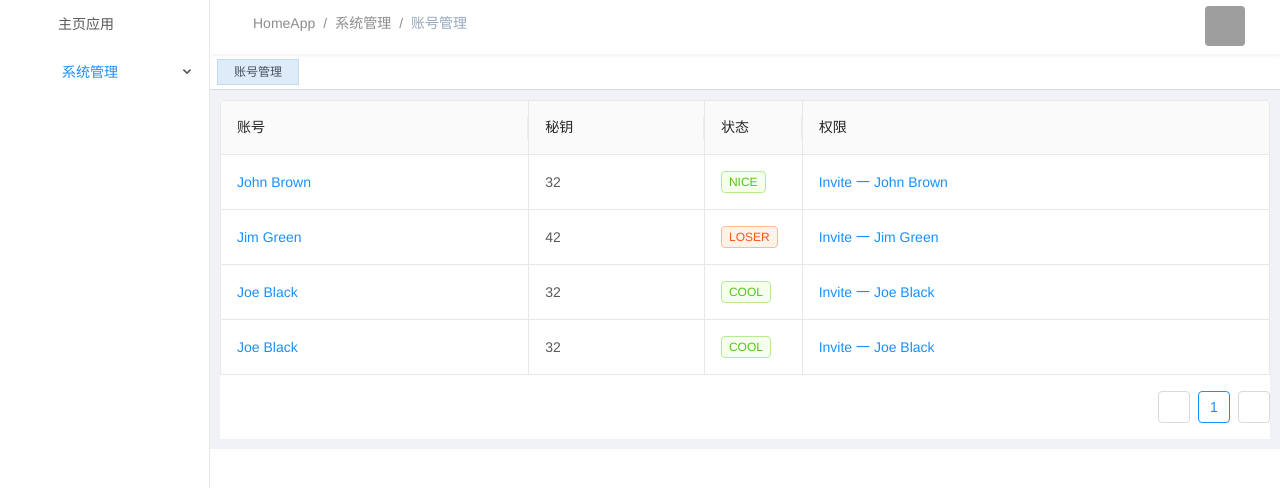
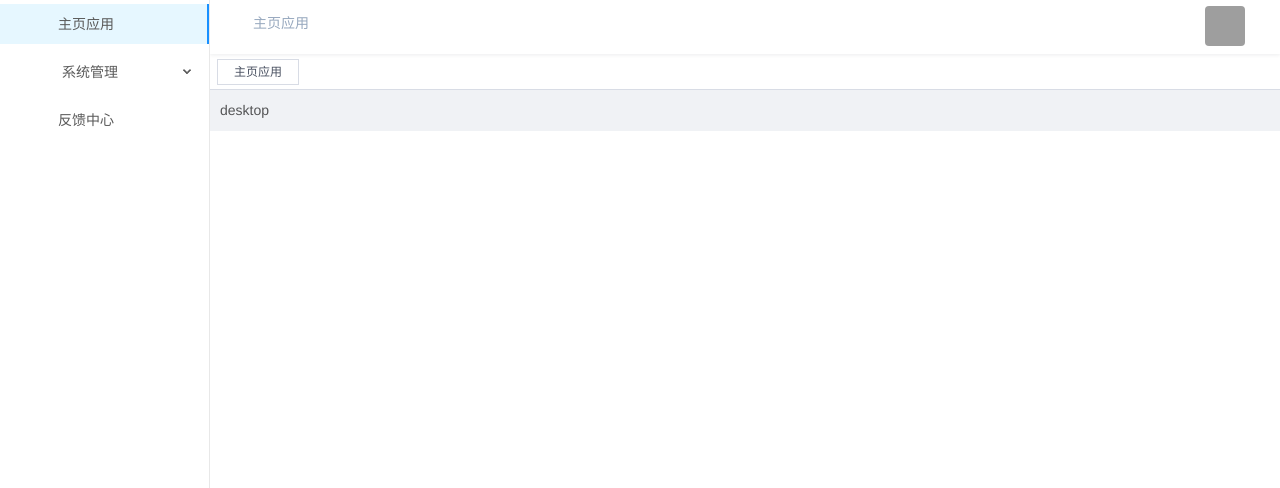
Before and after one commit to XALIANG/blueplanpc, a Vue app: page /index#/permission/account in a window 1280 px wide. Shown: the top 488 px of the page. Built offline with nearby package versions, Linux system fonts and the light colour scheme; grey boxes are pictures that could not be loaded.

Commit message:
修复menu菜单重叠问题

```diff
--- a/src/App.vue
+++ b/src/App.vue
@@ -1,9 +1,21 @@
 <template>
-  <div id="app">
+  <a-config-provider :locale="locale" >
+    <div id="app">
     <router-view/>
   </div>
+  </a-config-provider>
 </template>
 
+<script>
+   import zhCN from 'ant-design-vue/lib/locale-provider/zh_CN';
+  export default {
+    data() {
+      return {
+        locale: zhCN,
+      };
+    },
+  };
+</script>
 <style lang="scss">
 #nprogress .bar {
   background: #1890ff !important;
--- a/src/layout/component/Sidebar/index.vue
+++ b/src/layout/component/Sidebar/index.vue
@@ -3,9 +3,8 @@
     <a-menu mode="inline" theme="light" :selected-keys="currentSelectMenu" :inline-collapsed="isCollapse">
         <template v-for="item in permission_routes">
             <template v-if="!item.hidden && item.children">
-
                 <a-menu-item v-if="hasOneChildren(item.children)" :key="item.redirect">
-                    <a-icon class="svg-icon"  :type="item.children[0] &&  item.children[0].meta &&  item.children[0].meta.type" /> <span class="menu-title">
+                    <a-icon class="svg-icon" :type="item.children[0] &&  item.children[0].meta &&  item.children[0].meta.type" /> <span class="menu-title">
                         <router-link style="display: inline-block" :to="{path:
                     item.path === '/'
                       ? `${item.path}${item.children[0].path}`
@@ -15,7 +14,6 @@
                         </router-link>
                     </span>
                 </a-menu-item>
-
                 <sub-menu v-else :key="item.path" :menu-info="item" :base-route="item.path" />
             </template>
         </template>
@@ -49,8 +47,7 @@
             </router-link>
           </a-menu-item>
         <sub-menu v-else :key="item.path" :menu-info="item"  :base-route="resovePath(item.path)" />
-
-</template>
+    </template>
 
      </a-sub-menu>
     `,
@@ -80,7 +77,7 @@ export default {
     "sub-menu": SubMenu,
   },
   data() {
-    return {};
+    return {openKeys:[]};
   },
   computed: {
     ...mapGetters(["sidebar", "permission_routes"]),
@@ -96,6 +93,8 @@ export default {
   },
   methods: {
     generateTitle,
+     // 点击菜单触发事件
+
     hasOneChildren(item) {
       return !item.some((menu) => menu.children) && item.length === 1;
     },
@@ -104,7 +103,6 @@ export default {
 </script>
 
 <style lang="scss" scoped>
-
 .menu-title {
     a {
         display: inline-block;
--- a/src/plugins/antdesign.js
+++ b/src/plugins/antdesign.js
@@ -24,7 +24,8 @@ import {
     Input,
     Table,
     Avatar,
-    Divider
+    Divider,
+    ConfigProvider
 } from 'ant-design-vue';
 Vue.use(Tag);
 Vue.use(Button);
@@ -46,3 +47,4 @@ Vue.use(Table);
 Vue.use(Layout);
 Vue.use(Divider);
 Vue.use(Breadcrumb);
+Vue.use(ConfigProvider);
--- a/src/router/index.js
+++ b/src/router/index.js
@@ -5,7 +5,27 @@ Vue.use(VueRouter)
 
 /**
  * @hidden 控制菜单显隐
+ *
  */
+
+
+/**
+ *  {
+    path: '/feedback',
+    component: Layout,
+    redirect: '/feedback/index',
+    name: '反馈中心',
+    children: [
+      {
+        path: 'index',
+        name: '反馈中心',
+        component: () => import('@/views/feedback/index'),
+        meta: { title: '反馈中心',type: 'usergroup-add' }
+      }
+    ]
+  }
+ */
+
 // export const asyncRoutes = [];
 export const constatRoutes = [
   {
@@ -53,7 +73,8 @@ export const constatRoutes = [
       }
     }]
 
-  }, {
+  },
+  {
     path: '/redirect',
     component: Layout,
     name: 'redirect',
@@ -69,7 +90,6 @@ export const constatRoutes = [
     }]
 
   },
-
   {
     path: '/mypage',
     component: Layout,
@@ -87,12 +107,36 @@ export const constatRoutes = [
     }]
 
   },
+  {
+    path: '/feedback',
+    component: Layout,
+    redirect: '/feedback/index',
+    name: '反馈中心',
+    children: [
+      {
+        path: 'index',
+        name: '反馈中心',
+        component: () => import('@/views/feedback/index'),
+        meta: { title: '反馈中心',type: 'usergroup-add' }
+      }
+    ]
+  }
 ]
 
-const router = new VueRouter({
-  mode: 'hash',
-  base: process.env.BASE_URL,
-  routes: constatRoutes
-})
+
+const createRouter = () =>
+  new VueRouter({
+    mode: 'history', // require service support
+    scrollBehavior: () => ({ y: 0 }),
+    routes: constatRoutes
+  })
+
+const router = createRouter()
+
+export function resetRouter() {
+  const newRouter = createRouter()
+  router.matcher = newRouter.matcher // reset router
+}
+
 
 export default router
--- a/src/styles/sidebar.scss
+++ b/src/styles/sidebar.scss
@@ -24,8 +24,12 @@
                 width: $sideBarWidth !important;
                 border-right: 1px solid #e8e8e8;
                 height: 100%;
-                position: absolute;
                 overflow: hidden;
+                span{
+                    a{
+                      width: 100px;
+                    }
+                 }
             }
         }
     }
@@ -33,26 +37,25 @@
     .hideSidebar {
         .sidebar-container {
             width: 54px !important;
-
             & ul {
                 width: 54px !important;
                 overflow: hidden;
 
-                li{
-                    .ant-menu-item-group-list > .ant-menu-submenu > .ant-menu-submenu-title, .ant-menu-inline-collapsed > .ant-menu-submenu > .ant-menu-submenu-title{
-                        padding: 0 0px !important;
-                    }
+                // li{
+                //     .ant-menu-item-group-list > .ant-menu-submenu > .ant-menu-submenu-title, .ant-menu-inline-collapsed > .ant-menu-submenu > .ant-menu-submenu-title{
+                //         padding: 0 0px !important;
+                //     }
 
-                    .menu-title {
-                        display: none
-                    }
-                    .router-link-exact-active .router-link-active{
-                        display: none;
-                    }
-                    .ant-menu-submenu-arrow{
-                        display: none;
-                    }
-                }
+                //     .menu-title {
+                //         display: none
+                //     }
+                //     .router-link-exact-active .router-link-active{
+                //         display: none;
+                //     }
+                //     .ant-menu-submenu-arrow{
+                //         display: none;
+                //     }
+                // }
             }
         }
 
--- /dev/null
+++ b/src/views/feedback/index.vue
@@ -0,0 +1,5 @@
+<template>
+    <div>
+        反馈中心
+    </div>
+</template>
--- a/src/views/system/account.vue
+++ b/src/views/system/account.vue
@@ -1,90 +1,88 @@
 <template>
 <div class="account-container bgsytle">
-    <a-table bordered :columns="columns" :data-source="data">
-        <a slot="name" slot-scope="text">{{ text }}</a>/
-        <span slot="customTitle"></span>
-        <span   slot="tags" slot-scope="tags">
-            <a-tag v-for="tag in tags" :key="tag" :color="tag === 'loser' ? 'volcano' : tag.length > 5 ? 'geekblue' : 'green'">
-                {{ tag.toUpperCase() }}
-            </a-tag>
-        </span>
-        <span slot="action" slot-scope="text, record">
-            <a>Invite 一 {{ record.name }}</a>
-        </span>
+    <a-table  :pagination="pagination" bordered :data-source="data">
+        <a-table-column key="name" title="账号" data-index="name"  />
+        <a-table-column key="address" title="秘钥" data-index="address" />
+        <a-table-column key="tags" title="状态" :width="130" data-index="tags" align="center" >
+            <template slot-scope="tags">
+                <span>
+                    <a-tag v-for="(tag,index) in tags" :key="index" :color="tag.state === 1 ? 'green' :'red'">
+                        {{ tag.state === 1 ? tag.title: tag.title }}
+                    </a-tag>
+                </span>
+            </template>
+        </a-table-column>
+        <a-table-column key="action" title="操作"  align="center" >
+            <template slot-scope="text, record">
+                <span>
+                    <a-button size="small" >编辑</a-button>
+                </span>
+            </template>
+        </a-table-column>
+
     </a-table>
 </div>
 </template>
 
 <script>
-const columns = [{
-        title: '账号',
-        dataIndex: 'name',
-        key: 'name',
-        slots: {
-            title: 'customTitle'
-        },
-        scopedSlots: {
-            customRender: 'name'
-        },
-    },
-    {
-        title: '秘钥',
-        dataIndex: 'age',
-        key: 'age',
-    },
-    {
-        title: '状态',
-        key: 'tags',
-        dataIndex: 'tags',
-        width: '5%',
-        scopedSlots: {
-            customRender: 'tags'
-        },
-    },
-    {
-        title: '权限',
-        key: 'action',
-        scopedSlots: {
-            customRender: 'action'
-        },
-    },
-];
-
 const data = [{
         key: '1',
         name: 'John Brown',
-        age: 32,
         address: 'New',
-        tags: ['nice'],
+        tags: [{
+            state: 1,
+            color: 'red',
+            title: '离线'
+        }],
     },
     {
         key: '2',
         name: 'Jim Green',
-        age: 42,
         address: 'London',
-        tags: ['loser'],
+        tags: [{
+            state: 1,
+            color: 'green',
+            title: '在线'
+        }],
     },
     {
         key: '3',
         name: 'Joe Black',
-        age: 32,
         address: 'Sidney',
-        tags: ['cool'],
+        tags: [{
+            state: 0,
+            color: 'red',
+            title: '离线'
+        }],
     },
-     {
+    {
         key: '4',
         name: 'Joe Black',
-        age: 32,
         address: 'Sidney',
-        tags: ['cool'],
+        tags: [{
+            state: 1,
+            color: 'green',
+            title: '在线'
+        }],
     },
 ];
 
 export default {
     data() {
+        const pagination = {
+            total:0,
+            pageSize:20,
+            current:1,
+            pageSizeOptions:["10","20"],
+            showSizeChanger:true,
+            showQuickJumper:false,
+            showTotal:(total,range)=>{
+               return `${range[0]}-${range[1]}总 ${total}条`
+            }
+        };
         return {
+            pagination,
             data,
-            columns,
         };
     },
 };
```
